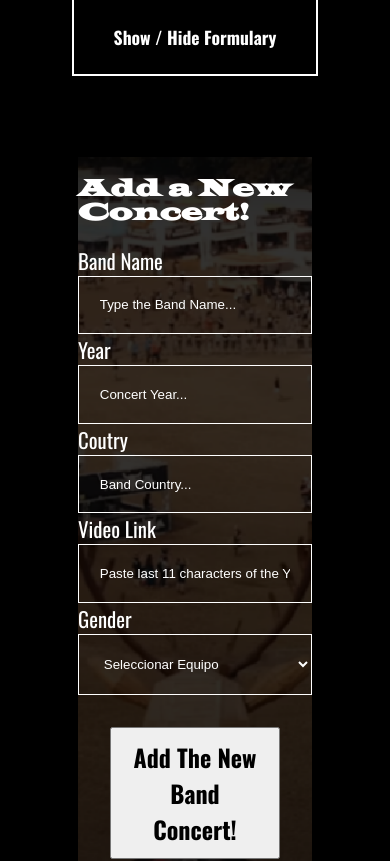
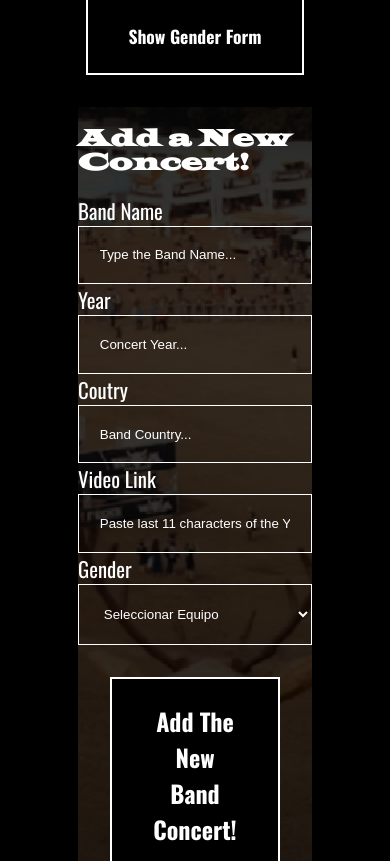
Before and after one commit to AnthonyCordero/alura-challenge-tonycken, a React (Create React App) app: page / in a window 390 px wide. Shown: the part 2220-3081 px from the top of the page. Built offline with nearby package versions, Linux system fonts and the light colour scheme.

Commit message:
finished form bug fix-working on responsive

```diff
--- a/src/App.js
+++ b/src/App.js
@@ -6,11 +6,10 @@ import GenderSection from './components/GenderSection';
 import Header from './components/Header';
 import Hero from './components/Hero';
 import FormsSection from './components/FormsSection';
-import SHFormSection from './components/SHFormSection';
 
 function App() {
 
-  const [showHideForm, setShowHideForm] = useState(true);
+  const [showVideoForm, setShowVideoForm] = useState(true);
 
   const [concerts, updateConcerts] = useState([
     {
@@ -133,6 +132,10 @@ function App() {
     },
   ]);
 
+  const toggleForm = () => {
+    setShowVideoForm(!showVideoForm);
+  };
+
   const concertRegistration = (concert) => {
     updateConcerts([...concerts, concert]);
   }
@@ -152,10 +155,6 @@ function App() {
     updateGendersInfo([...genderInfo, { ...newGender, id: uuid() }])
   }
 
-  const switchShowHide = () => {
-    console.log('Oh Yeah');
-    setShowHideForm(!showHideForm);
-  }
 
   return (
     <div>
@@ -173,17 +172,13 @@ function App() {
         )
       }
 
-      <SHFormSection
-        switchShowHide={switchShowHide}
+      <FormsSection
+        genderInfo={genderInfo.map((gen) => gen.title)}
+        concertRegistration={concertRegistration}
+        createGender={createGender}
+        toggleForm={toggleForm}
+        showVideoForm={showVideoForm}
       />
-
-      {
-        showHideForm && <FormsSection
-          genderInfo={genderInfo.map((gen) => gen.title)}
-          concertRegistration={concertRegistration}
-          createGender={createGender}
-        />
-      }
 
 
     </div>
--- a/src/components/AddGenderSectionForm/index.jsx
+++ b/src/components/AddGenderSectionForm/index.jsx
@@ -4,7 +4,7 @@ import FormInput from '../FormInput'
 import FormButton from '../FormButton'
 
 const AddGenderSectionForm = (props) => {
-    const { createGender, genderInfo } = props
+    const { createGender, } = props
     const [title, updateTitle] = useState('')
     const [color, updateColor] = useState('')
 
--- a/src/components/Button/index.jsx
+++ b/src/components/Button/index.jsx
@@ -2,10 +2,11 @@ import './styles.css'
 
 
 const Button = (props) => {
-    const { btnText, btnColor } = props
+    const { btnText, btnColor, onClick } = props
 
 
     return <button
+        onClick={onClick}
         type='button'
         url='#'
         className='button'
--- a/src/components/Button/styles.css
+++ b/src/components/Button/styles.css
@@ -4,7 +4,6 @@
     font-weight: 700;
     font-family: 'Oswald', sans-serif;
     cursor: pointer;
-
 }
 
 
--- a/src/components/FormButton/styles.css
+++ b/src/components/FormButton/styles.css
@@ -5,6 +5,7 @@
     font-weight: 700;
     font-family: 'Oswald', sans-serif;
     cursor: pointer;
+    background-color: #000000;
 }
 
 
--- a/src/components/FormsSection/index.jsx
+++ b/src/components/FormsSection/index.jsx
@@ -1,23 +1,42 @@
-import './styles.css'
-import AddVideoForm from '../AddVideoForm'
+import React from 'react';
+import './styles.css';
+import AddVideoForm from '../AddVideoForm';
 import AddGenderSectionForm from '../AddGenderSectionForm';
+import Button from '../Button';
+
+const SHFormSectionButtonColor = '#000000';
 
 const FormsSection = (props) => {
+    const {
+        concertRegistration,
+        createGender,
+        genderInfo,
+        toggleForm,
+        showVideoForm,
+    } = props;
 
-    const { concertRegistration, createGender, genderInfo } = props;
+    return (
+        <section className='formSection'>
+            <Button
+                onClick={toggleForm}
+                btnColor={SHFormSectionButtonColor}
+                btnText={showVideoForm ? 'Show Gender Form' : 'Show Video Form'}
+            />
 
-    return <section className='formSection'>
+            {
+                showVideoForm ? (
                     <AddVideoForm
                         concertRegistration={concertRegistration}
-
                         genderInfo={genderInfo}
                     />
+                ) : (
                     <AddGenderSectionForm
                         createGender={createGender}
                         genderInfo={genderInfo}
                     />
+                )}
         </section>
+    );
+};
 
-}
-
-export default FormsSection
+export default FormsSection;
--- a/src/components/FormsSection/styles.css
+++ b/src/components/FormsSection/styles.css
@@ -3,6 +3,13 @@
     display: flex;
     justify-content: center;
     align-items: center;
+    flex-direction: column;
     background-color: black;
     flex-wrap: wrap;
 }
+
+.formSection button {
+    padding: 1.5rem 2.5rem;
+    color: #ffffff;
+    border: solid 2px #ffffff;
+}
--- a/src/components/SHFormSection/index.jsx
+++ /dev/null
@@ -1,22 +0,0 @@
-import { useState } from 'react'
-import './styles.css'
-import Button from '../Button'
-
-
-const SHFormSectionButtonText = 'Show / Hide Formulary';
-const SHFormSectionButtonColor = '#000000';
-
-const SHFormSection = (props) => {
-
-    const { switchShowHide } = props
-
-    return <section className="ShowHideButonSection">
-        <Button
-            onClick={() => switchShowHide()}
-            btnColor={SHFormSectionButtonColor}
-            btnText={SHFormSectionButtonText}
-        />
-    </section>
-}
-
-export default SHFormSection
--- a/src/components/SHFormSection/styles.css
+++ /dev/null
@@ -1,14 +0,0 @@
-.ShowHideButonSection {
-    height: 5rem;
-    display: flex;
-    justify-content: center;
-    align-items: center;
-    background-color: black;
-    padding-bottom: 3rem;
-}
-
-.ShowHideButonSection button {
-    padding: 1.5rem 2.5rem;
-    color: #ffffff;
-    border: solid 2px #ffffff;
-}
```
Also changed, not shown: src/components/MusicGenderList/index.jsx (added, +8 -0 lines), src/components/MusicGenderList/styles.css (added). Lines whose indentation alone changed are shown as unchanged.
